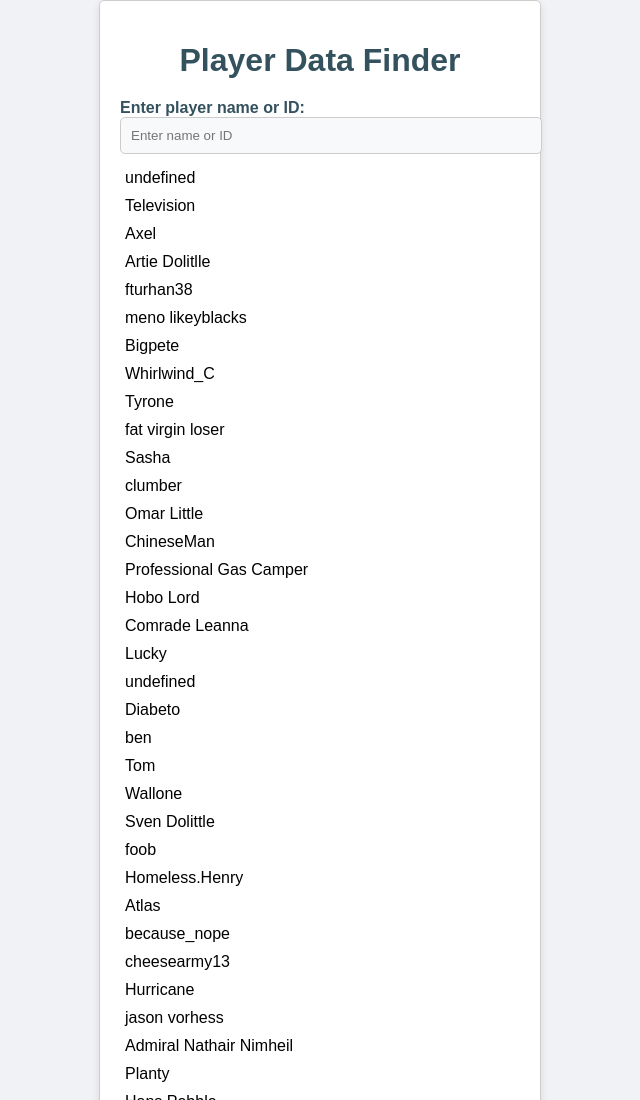
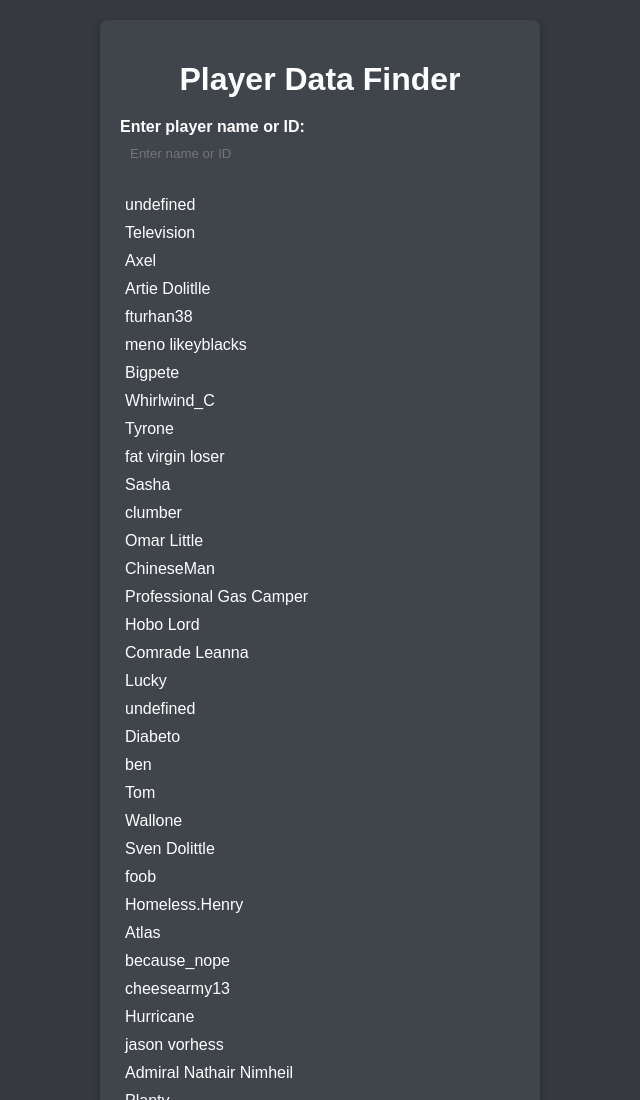
Before and after one commit to Austinizer/DataTracker, a plain HTML site: page index.html in a window 1280 px wide. Shown: the top 1100 px of the page, without its empty margins (320-960 px from the left). Drawn offline with Linux system fonts and the light colour scheme.

Commit message:
made the mf look way cleaner

```diff
--- a/app.js
+++ b/app.js
@@ -66,7 +66,7 @@ async function search() {
     document.getElementById('playerInput').classList.add('invalid-input');
     setTimeout(() => {
       document.getElementById('playerInput').classList.remove('invalid-input');
-    }, 1000); // Reset the style after 1 second
+    }, 500); // Reset the style after 0.5 seconds
   }
 }
 
--- a/style.css
+++ b/style.css
@@ -1,71 +1,23 @@
-/* CSS styles (You can add more styles here) */
 body {
   font-family: Arial, sans-serif;
   margin: 0;
   padding: 0;
-  background-color: #f0f0f0; /* Light bluish gray */
+  background-color: #36393f;
+  color: #fff;
 }
 
 .container {
   max-width: 400px;
-  margin: 0 auto;
+  margin: 20px auto;
   padding: 20px;
-  border: 1px solid #ccc;
-  border-radius: 5px;
-  background-color: #fff; /* White background */
+  border-radius: 8px;
+  background-color: #40444b;
+  box-shadow: 0 4px 8px rgba(0, 0, 0, 0.3);
 }
 
 h1 {
   text-align: center;
-  margin-bottom: 20px;
-  color: #444; /* Dark bluish gray */
-}
-
-.form-group {
-  margin-bottom: 20px;
-}
-
-.form-group label {
-  display: block;
-  font-weight: bold;
-  color: #444; /* Dark bluish gray */
-}
-
-.form-group input {
-  width: 100%;
-  padding: 8px;
-  border: 1px solid #ccc;
-  border-radius: 5px;
-}
-
-.suggestions {
-  display: none;
-  border: 1px solid #ccc;
-  border-top: none;
-  border-radius: 0 0 5px 5px;
-  background-color: #f9f9f9; /* Lighter bluish gray */
-}
-
-body {
-  font-family: Arial, sans-serif;
-  margin: 0;
-  padding: 0;
-  background-color: #f0f2f5;
-}
-
-.container {
-  max-width: 400px;
-  margin: 0 auto;
-  padding: 20px;
-  border: 1px solid #ccc;
-  border-radius: 5px;
-  background-color: #ffffff;
-  box-shadow: 0 4px 8px rgba(0, 0, 0, 0.1);
-}
-
-h1 {
-  text-align: center;
-  color: #34515e;
+  color: #fff;
   margin-bottom: 20px;
 }
 
@@ -76,44 +28,43 @@ h1 {
 .form-group label {
   display: block;
   font-weight: bold;
-  color: #34515e;
 }
 
 .form-group input {
   width: 100%;
   padding: 10px;
-  border: 1px solid #ccc;
-  border-radius: 5px;
-  background-color: #f7f9fa;
-  color: #34515e;
+  border: none;
+  border-radius: 4px;
+  background-color: #40444b;
+  color: #fff;
 }
 
 .form-group input:focus {
   outline: none;
-  border-color: #51a0d5;
+  background-color: #4a4d54;
 }
 
 .form-group button {
   padding: 12px;
-  background-color: #51a0d5;
-  color: #ffffff;
+  background-color: #7289da;
+  color: #fff;
   border: none;
-  border-radius: 5px;
+  border-radius: 4px;
   cursor: pointer;
   transition: background-color 0.2s ease-in-out;
 }
 
 .form-group button:hover {
-  background-color: #408ec4;
+  background-color: #677bc4;
 }
 
 .suggestions {
   max-height: 200px;
   overflow-y: auto;
-  border: 1px solid #ccc;
-  border-radius: 5px;
-  background-color: #f7f9fa;
-  color: #34515e;
+  border: none;
+  border-radius: 4px;
+  background-color: #40444b;
+  color: #fff;
   padding: 5px;
 }
 
@@ -124,7 +75,7 @@ h1 {
 }
 
 .suggestion:hover {
-  background-color: #e5f0f9;
+  background-color: #4a4d54;
 }
 
 .player-list {
@@ -140,22 +91,22 @@ h1 {
 }
 
 .player-list li:hover {
-  background-color: #e5f0f9;
+  background-color: #4a4d54;
 }
 
 .result {
   margin-top: 20px;
-  border: 1px solid #ccc;
+  border: none;
   padding: 10px;
-  border-radius: 5px;
-  background-color: #f7f9fa;
-  color: #34515e;
+  border-radius: 4px;
+  background-color: #40444b;
+  color: #fff;
 }
 
 .result h2 {
   margin-top: 0;
   padding-bottom: 10px;
-  border-bottom: 1px solid #ccc;
+  border-bottom: 1px solid #7289da;
 }
 
 
```
